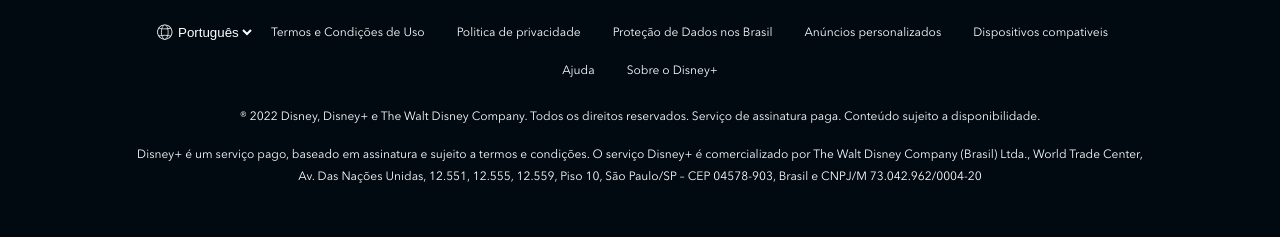
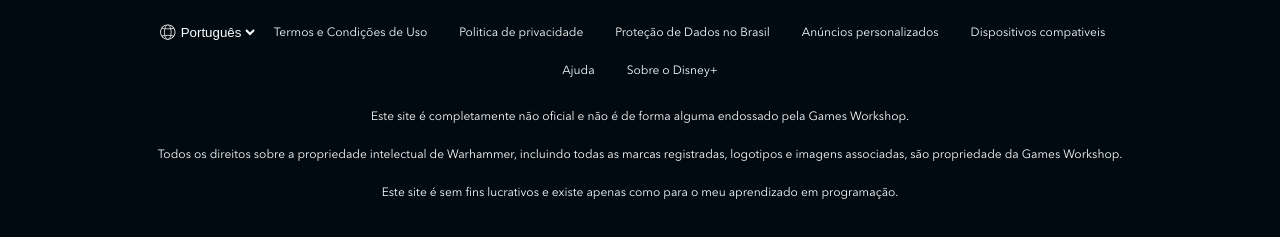
Before and after one commit to RafaelAntonny/disney_plus_clone, a website: page index.html in a window 1280 px wide. Shown: the part 5164-5401 px from the top of the page. Drawn offline with nearby package versions, Linux system fonts and the light colour scheme; files that its build step writes are made by us from their sources; files whose address does not match are found by name.

Commit message:
mudando o footer

```diff
--- a/index.html
+++ b/index.html
@@ -251,21 +251,21 @@
                     </li>
                     <li class="footer__links__item"><a class="text--small" href="#">Termos e Condições de Uso</a></li>
                     <li class="footer__links__item"><a class="text--small" href="#">Politica de privacidade</a></li>
-                    <li class="footer__links__item"><a class="text--small" href="#">Proteção de Dados nos Brasil</a></li>
+                    <li class="footer__links__item"><a class="text--small" href="#">Proteção de Dados no Brasil</a></li>
                     <li class="footer__links__item"><a class="text--small" href="#">Anúncios personalizados</a></li>
                     <li class="footer__links__item"><a class="text--small" href="#">Dispositivos compativeis</a></li>
                     <li class="footer__links__item"><a class="text--small" href="#">Ajuda</a></li>
                     <li class="footer__links__item"><a class="text--small" href="#">Sobre o Disney+</a></li>
                 </ul>
                 <p class="text--small">
-                    ® 2022 Disney, Disney+ e The Walt Disney Company. Todos os direitos reservados.
-                    Serviço de assinatura paga. Conteúdo sujeito a disponibilidade.
+                    Este site é completamente não oficial e não é de forma alguma endossado pela Games Workshop.
                 </p>
                 <p class="text--small">
-                    Disney+ é um serviço pago, baseado em assinatura e sujeito a termos e condições.
-                    O serviço Disney+ é comercializado por The Walt Disney Company (Brasil) Ltda.,
-                    World Trade Center, Av. Das Nações Unidas, 12.551, 12.555, 12.559, Piso 10, São Paulo/SP – CEP 04578-903,
-                    Brasil e CNPJ/M 73.042.962/0004-20
+                    Todos os direitos sobre a propriedade intelectual de Warhammer, incluindo todas as marcas registradas,
+                    logotipos e imagens associadas, são propriedade da Games Workshop.
+                </p>
+                <p class="text--small">
+                    Este site é sem fins lucrativos e existe apenas como para o meu aprendizado em programação.
                 </p>
             </div>
         </footer>
```
